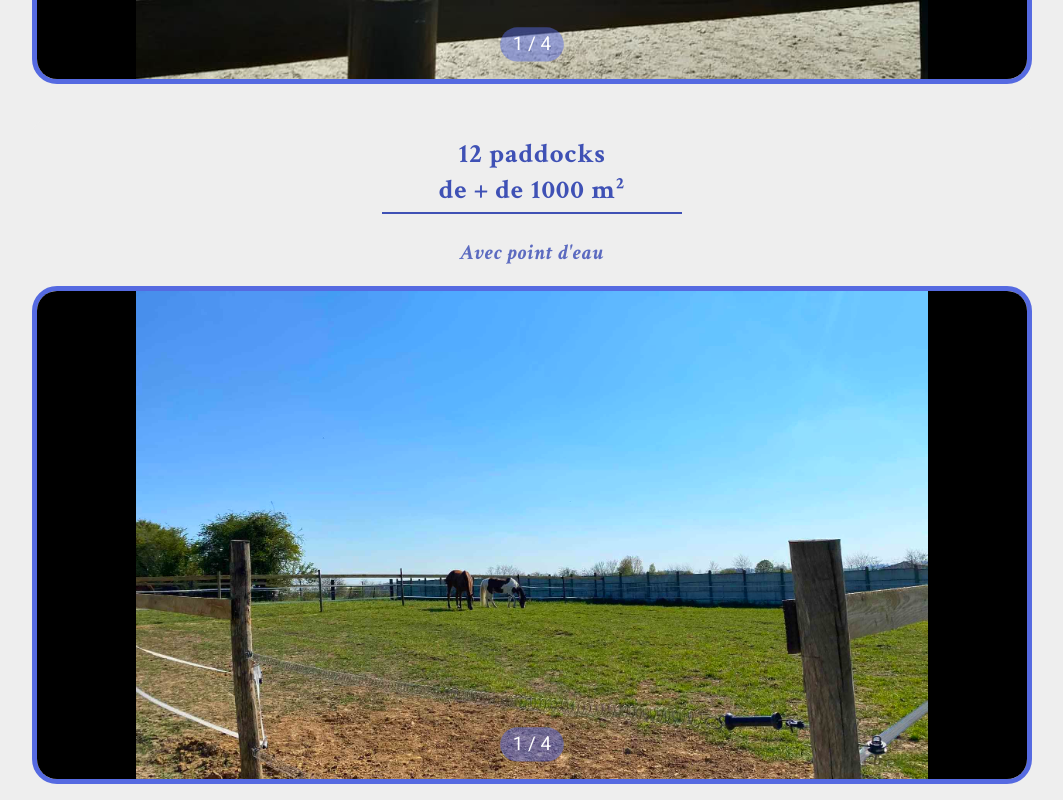
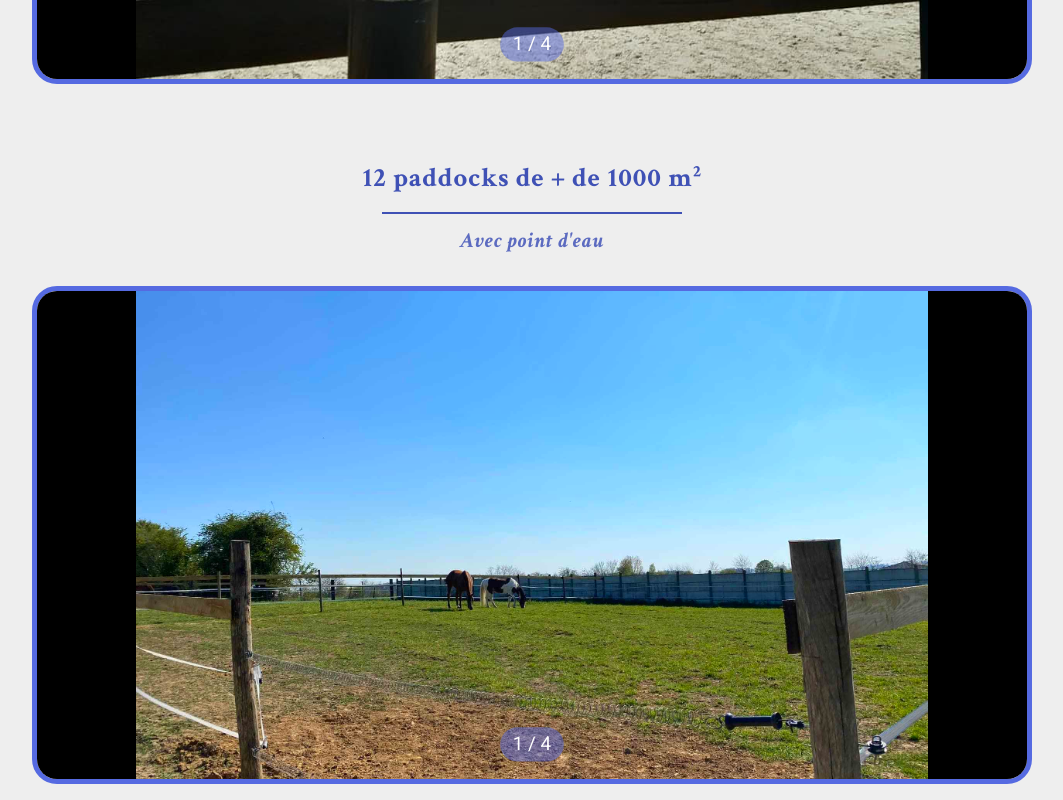
Before and after one commit to GoutteDooo/Site_Ecurie, a React (Vite) app: page /installations in a window 1280 px wide. Shown: the part 2080-2880 px from the top of the page, without its empty margins (108-1171 px from the left). Built offline with nearby package versions, Linux system fonts and the light colour scheme; grey boxes are pictures that could not be loaded.

Commit message:
fix(installations/cards): underline issue fixed

```diff
--- a/src/data/Installations_data.jsx
+++ b/src/data/Installations_data.jsx
@@ -24,7 +24,7 @@ export const descriptions = {
   paddocks: (
     <>
       <h1>
-        12 paddocks <br /> de + de 1000 m²
+        12 paddocks de + de 1000 m²
         <em>Avec point d'eau</em>
       </h1>
     </>
--- a/src/styles/pages/installations/_imageCard.scss
+++ b/src/styles/pages/installations/_imageCard.scss
@@ -20,17 +20,16 @@
     @include verticalCenter;
     gap: 0.5rem;
     flex-direction: column;
-    height: 25%;
     padding: 1.5rem;
     text-align: center;
     color: $secondary-color;
     font-weight: bold;
     background: $bg-color;
-    em {
-      font-style: italic;
-      font-size: 1.2rem;
-      color: $main-color;
-    }
+  }
+  em {
+    font-style: italic;
+    font-size: 1.2rem;
+    color: $main-color;
   }
 }
 
@@ -66,14 +65,6 @@
         margin-top: 1rem;
       }
     }
-    ul {
-      flex-direction: row;
-      gap: 2rem;
-      li {
-        list-style-type: none;
-        font-style: italic;
-      }
-    }
   }
   .scroll-arrow {
     background: none;
```
